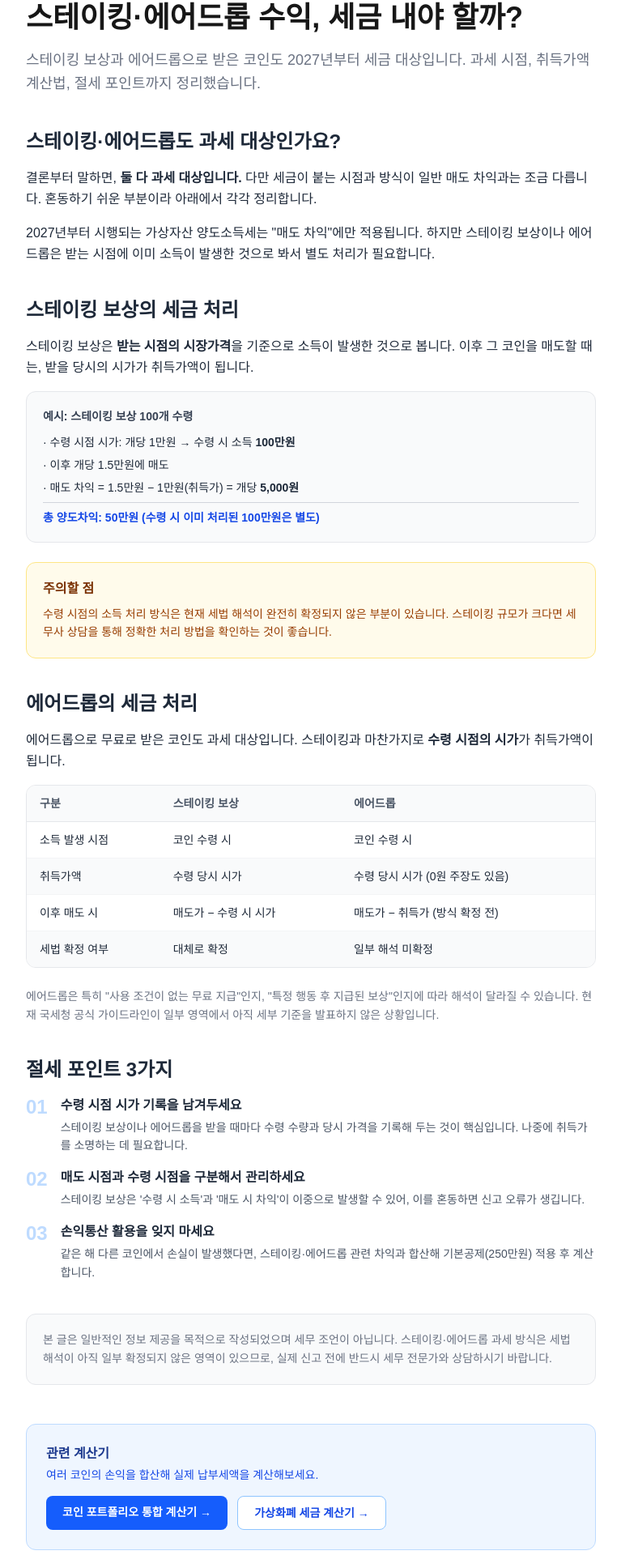
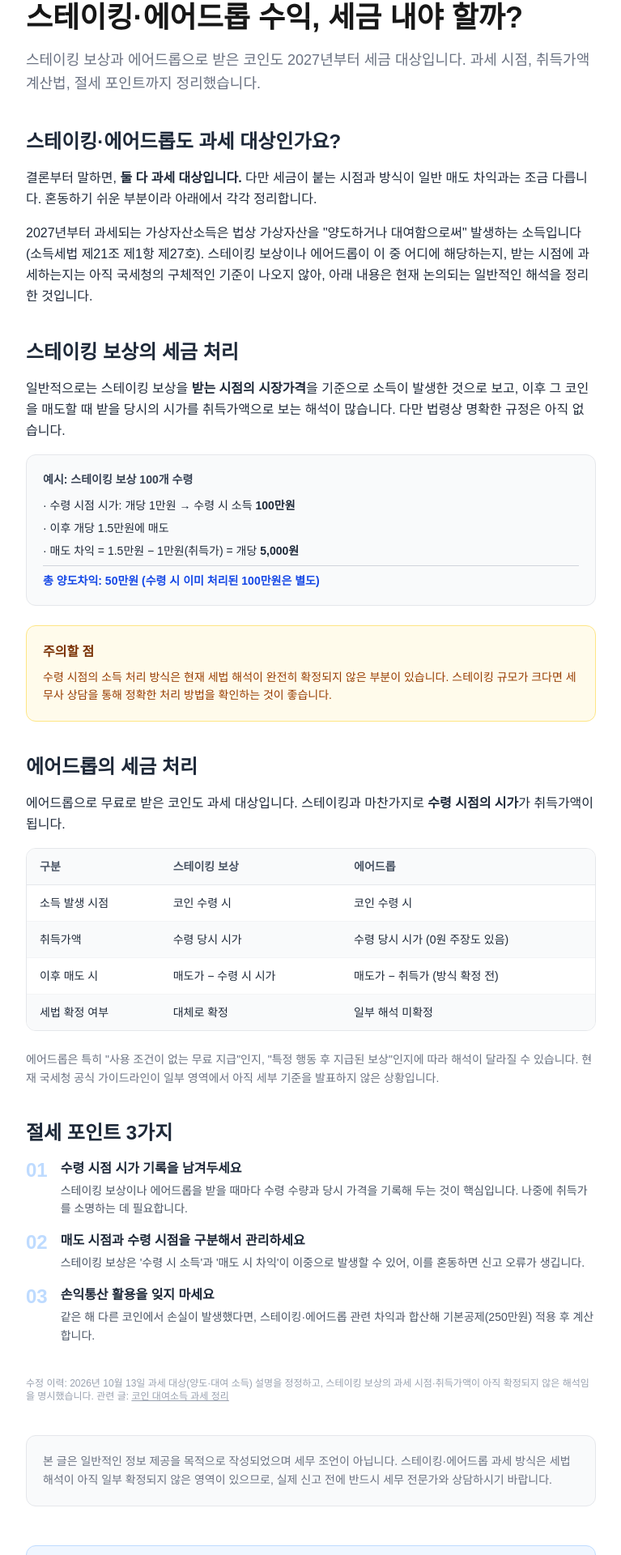
Before and after one commit to hyunguda/coinsjot, a Next.js app: page /insights/staking-airdrop-tax in a window 1280 px wide. Shown: the part 206-2126 px from the top of the page at 81% size, without its empty margins (256-1023 px from the left). Built offline with nearby package versions, Linux system fonts and the light colour scheme.

Commit message:
Fix 스테이킹·에어드롭 글: 과세 대상(양도·대여) 정정, 스테이킹 과세 시점 미확정 명시

```diff
--- a/app/insights/staking-airdrop-tax/page.tsx
+++ b/app/insights/staking-airdrop-tax/page.tsx
@@ -64,17 +64,19 @@ export default function ArticleStakingAirdropTax() {
             일반 매도 차익과는 조금 다릅니다. 혼동하기 쉬운 부분이라 아래에서 각각 정리합니다.
           </p>
           <p className="leading-relaxed">
-            2027년부터 시행되는 가상자산 양도소득세는 &quot;매도 차익&quot;에만 적용됩니다. 하지만
-            스테이킹 보상이나 에어드롭은 받는 시점에 이미 소득이 발생한 것으로 봐서 별도 처리가
-            필요합니다.
+            2027년부터 과세되는 가상자산소득은 법상 가상자산을 &quot;양도하거나 대여함으로써&quot; 발생하는
+            소득입니다(소득세법 제21조 제1항 제27호). 스테이킹 보상이나 에어드롭이 이 중 어디에 해당하는지,
+            받는 시점에 과세하는지는 아직 국세청의 구체적인 기준이 나오지 않아, 아래 내용은 현재 논의되는
+            일반적인 해석을 정리한 것입니다.
           </p>
         </section>
 
         <section>
           <h2 className="text-2xl font-bold mb-4">스테이킹 보상의 세금 처리</h2>
           <p className="leading-relaxed mb-4">
-            스테이킹 보상은 <strong>받는 시점의 시장가격</strong>을 기준으로 소득이 발생한 것으로
-            봅니다. 이후 그 코인을 매도할 때는, 받을 당시의 시가가 취득가액이 됩니다.
+            일반적으로는 스테이킹 보상을 <strong>받는 시점의 시장가격</strong>을 기준으로 소득이 발생한 것으로
+            보고, 이후 그 코인을 매도할 때 받을 당시의 시가를 취득가액으로 보는 해석이 많습니다. 다만 법령상
+            명확한 규정은 아직 없습니다.
           </p>
           <div className="bg-gray-50 border border-gray-200 rounded-xl p-5 text-sm space-y-2 mb-6">
             <p className="font-semibold text-gray-700 mb-3">예시: 스테이킹 보상 100개 수령</p>
@@ -173,6 +175,13 @@ export default function ArticleStakingAirdropTax() {
           </div>
         </section>
 
+        {/* 수정 이력 */}
+        <p className="text-xs text-gray-400">
+          수정 이력: 2026년 10월 13일 과세 대상(양도·대여 소득) 설명을 정정하고, 스테이킹 보상의 과세 시점·취득가액이
+          아직 확정되지 않은 해석임을 명시했습니다. 관련 글:{" "}
+          <Link href="/insights/crypto-lending-income-tax" className="underline">코인 대여소득 과세 정리</Link>
+        </p>
+
         {/* 면책 고지 */}
         <div className="bg-gray-50 border border-gray-200 rounded-xl p-5 text-sm text-gray-500 leading-relaxed">
           본 글은 일반적인 정보 제공을 목적으로 작성되었으며 세무 조언이 아닙니다. 스테이킹·에어드롭
```
